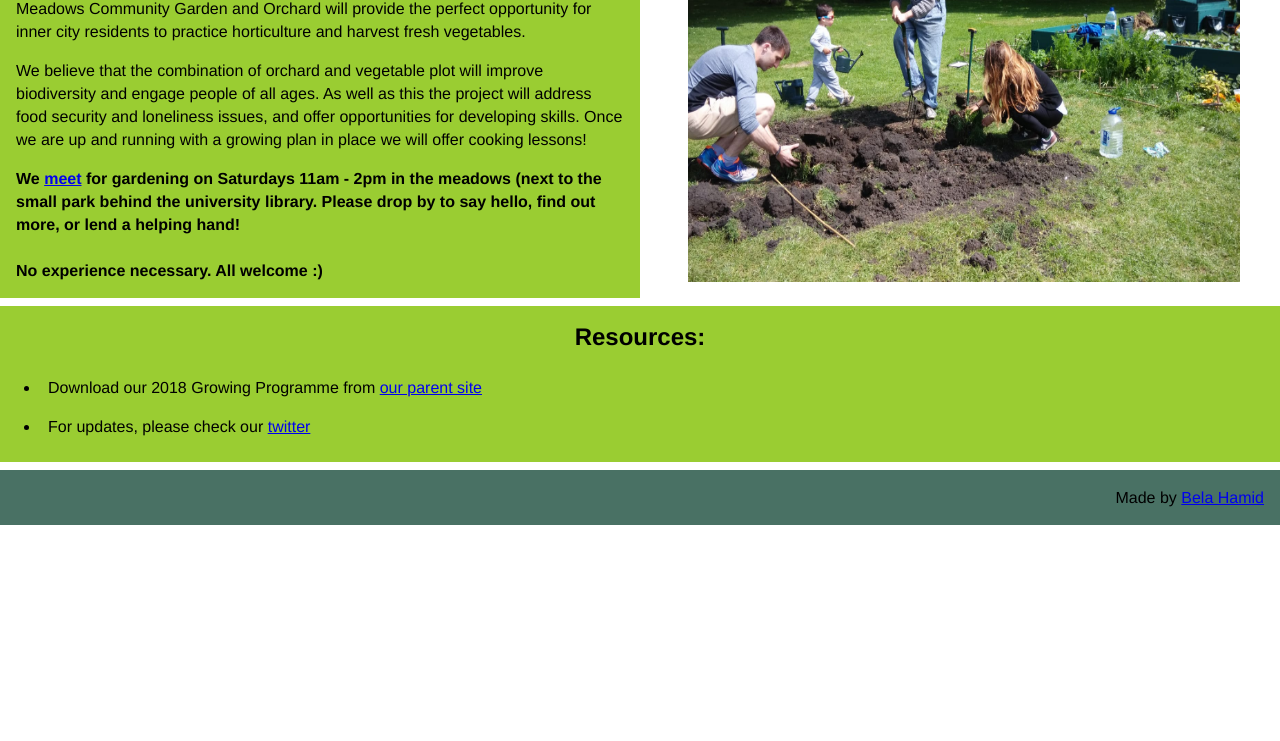
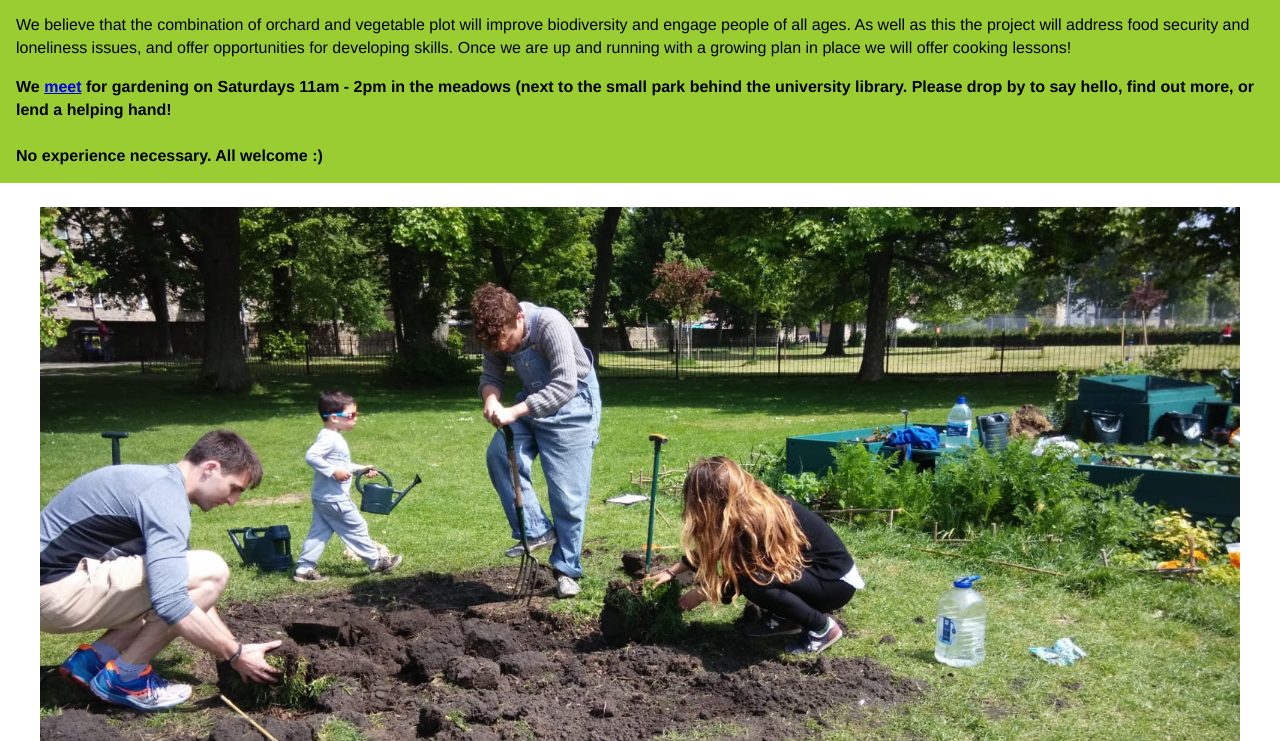
Before and after one commit to ecoBela/communityGarden, a plain HTML site: page index.html in a window 1280 px wide. Shown: the part 396-1137 px from the top of the page. Before the commit the page ends 921 px from the top, so only its background shows below. Drawn offline with Linux system fonts and the light colour scheme.

Commit message:
Add files via upload

```diff
--- a/style.css
+++ b/style.css
@@ -85,24 +85,7 @@ footer p{
 }
 
 
-@media (min-width: 700px) {
-	.grid {
-		grid-template-columns: 1fr 1fr 2fr;
-		grid-gap: 0.5em;
-		grid-template-areas:
-		"header header 	header"
-		"nav	nav		nav"
-		"mainContent mainContent mainImage"
-		"resourceHub resourceHub resourceHub"
-		"footer		footer	footer"
-	}
 
-
-
-
-
-
-}
 
 
 
```
